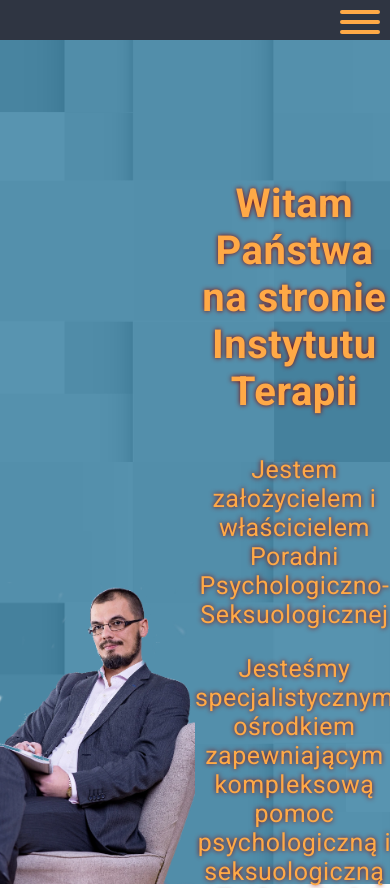
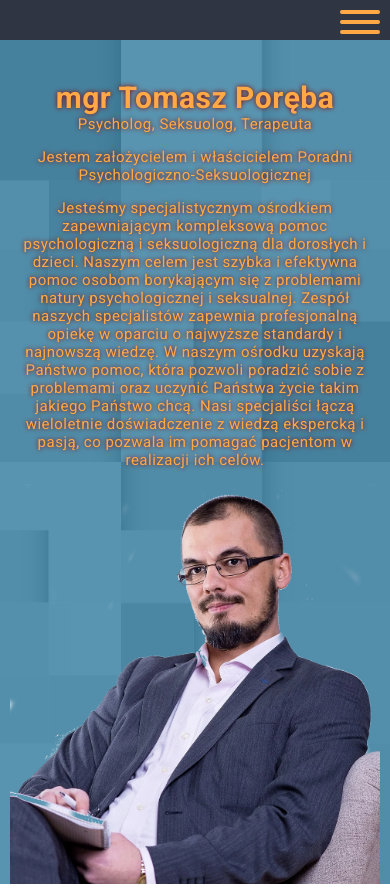
Before and after one commit to wrotewrong/instytut_tp, a React (Create React App) app in the folder client/: page /about in a window 390 px wide. Shown: the top 888 px of the page. Built offline with nearby package versions, Linux system fonts and the light colour scheme.

Commit message:
Add responsive styles to About component

```diff
--- a/client/src/components/pages/About/about.js
+++ b/client/src/components/pages/About/about.js
@@ -8,9 +8,8 @@ export function About() {
           <img src='owner.webp' alt='the owner' />
         </div>
         <div className={styles.aboutDescription}>
-          <h3 className={styles.aboutHeader}>
-            Witam Państwa na stronie Instytutu Terapii
-          </h3>
+          <h3 className={styles.aboutHeader}>mgr Tomasz Poręba</h3>
+          <p className={styles.ownerSign}>Psycholog, Seksuolog, Terapeuta </p>
           <p className={styles.aboutOwner}>
             Jestem założycielem i właścicielem Poradni
             Psychologiczno-Seksuologicznej
@@ -27,9 +26,6 @@ export function About() {
             doświadczenie z wiedzą ekspercką i pasją, co pozwala im pomagać
             pacjentom w realizacji ich celów.{' '}
           </p>
-          <p className={styles.ownerSign}>
-            Tomasz Poręba Psycholog, Seksuolog, Terapeuta{' '}
-          </p>
         </div>
       </div>
     </div>
--- a/client/src/components/pages/About/about.module.scss
+++ b/client/src/components/pages/About/about.module.scss
@@ -4,7 +4,8 @@
   margin-top: 40px;
   color: $color-details;
   text-shadow: 0 0 5px maroon;
-  height: 100vh;
+  max-height: 100vh;
+  overflow: hidden;
 }
 
 .aboutWrapper {
@@ -15,7 +16,8 @@
   background-attachment: fixed;
   background-size: cover;
   background-repeat: repeat;
-  z-index: 2;
+  z-index: 1;
+  overflow: hidden;
 
   &::before {
     content: '';
@@ -33,23 +35,26 @@
 
 h3 {
   font-size: 40px;
+  margin-bottom: 0;
   position: relative;
   z-index: 2;
 }
 
 .aboutPhoto {
-  width: 100%;
+  //   width: 100%;
   display: flex;
   justify-content: center;
   position: relative;
   z-index: 2;
   flex-basis: 50%;
   flex-shrink: 0;
+  overflow: hidden;
 
   & img {
     align-self: flex-end;
     max-width: 100%;
     max-height: 100%;
+    padding: 0 50px;
   }
 }
 
@@ -59,13 +64,47 @@ h3 {
   font-size: 25px;
   margin-top: 100px;
   text-align: center;
+  padding: 0 20px;
 }
 
-// @media (max-width: 650px) {
-//   .aboutWrapper {
-//     flex-direction: column;
-//   }
-// }
+.ownerSign {
+  margin-top: 0;
+}
+
+@media (max-width: 1260px) {
+  .aboutDescription {
+    font-size: 20px;
+  }
+}
+
+@media (max-width: 1000px) {
+  .aboutDescription {
+    margin-top: 50px;
+  }
+}
+
+@media (max-width: 850px) {
+  h3 {
+    font-size: 30px;
+  }
+
+  .aboutWrapper {
+    flex-direction: column-reverse;
+  }
+
+  .aboutPhoto {
+    & img {
+      padding: 0 10px;
+    }
+  }
+}
+
+@media (max-width: 650px) {
+  .aboutDescription {
+    margin-top: 10px;
+    font-size: 15px;
+  }
+}
 
 // .aboutHeader {
 // }
```
